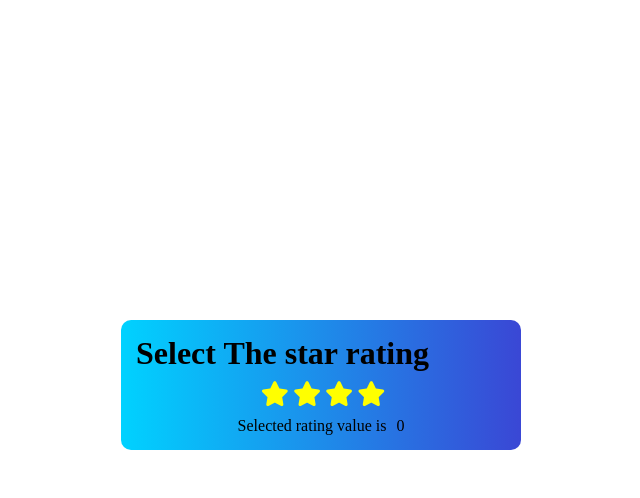
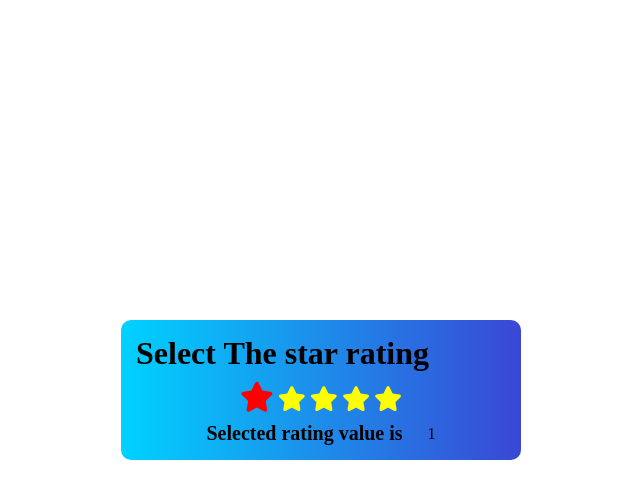
Before and after one commit to sahebraojadhav/star-rating-component, a plain HTML site: page index.html in a window 1280 px wide. Both pictures are taken after a click on the icon 391 px from the left and 394 px from the top of the page. Shown: the whole page, without its empty margins (135-775 px from the left). Drawn offline with Linux system fonts and the light colour scheme.

Commit message:
final component is ready to view

```diff
--- a/script.js
+++ b/script.js
@@ -6,35 +6,40 @@ let currentTotalSelectedStars=-1;
 
 stars.forEach((starItem,index)=>{
     starItem.dataset.rating=index+1;
-    starItem.addEventListener('mouseover',hadleMouseOver);
+    starItem.addEventListener('mouseover',handleMouseOver);
     starItem.addEventListener('click',handleOnClick);
     starItem.addEventListener('mouseleave',handleMouseLeave);
 
 })
 
-function hadleMouseOver(event){
+function handleMouseOver(event){
+    console.log("================");
+    console.log(event.target.dataset);
+    console.log("=======================");
     const currentRatingValue=event.target.dataset.rating;
+    console.log('currentRatingValue',currentRatingValue);
     if(!currentRatingValue) return;
     else handleUpdateRatingState(currentRatingValue);
 }
-console.log(stars.dataset)
 
 function handleUpdateRatingState(getCurrentRatingValue){
-      for(let i=0;i<5;i++){
-        if(i<getCurrentRatingValue){
-            stars[i].classList.replace('fa-star-o','fa-start')
-        }
-            else{
-            stars[i].classList.replace('fa-star','fa-star-o')
-        }
-
-      }
+    for(let i=0;i<5;i++ )
+    {
+        if(i<getCurrentRatingValue)
+        stars[i].classList.replace('fa-star-o','fa-star')
+        else
+         stars[i].classList.replace('fa-star','fa-star-o')
+    }
 }
 
 function handleOnClick(event){
-
+    const currentRatingValue=event.target.dataset.rating;
+    currentTotalSelectedStars=currentRatingValue;
+    handleUpdateRatingState(currentTotalSelectedStars);
+    selectedRatingValueText.textContent=currentTotalSelectedStars;
 }
 
 function handleMouseLeave(event ){
+     handleUpdateRatingState(currentTotalSelectedStars);
 
 }
--- a/style.css
+++ b/style.css
@@ -42,7 +42,13 @@ body {
     display: flex;
     align-items: center;
     justify-self: center;
-    gap: 10px;
+    gap: 5px;
+}
+
+.selected-rating-container p{
+    font-size: 20px;
+    font-weight: bold;
+    margin-right: 20px;
 }
 
 .fa-star:hover{
@@ -51,4 +57,6 @@ body {
 
 .fa-star::before{
     content: '\f005';
+    color: red;
+    font-size:30px;
 }
```
